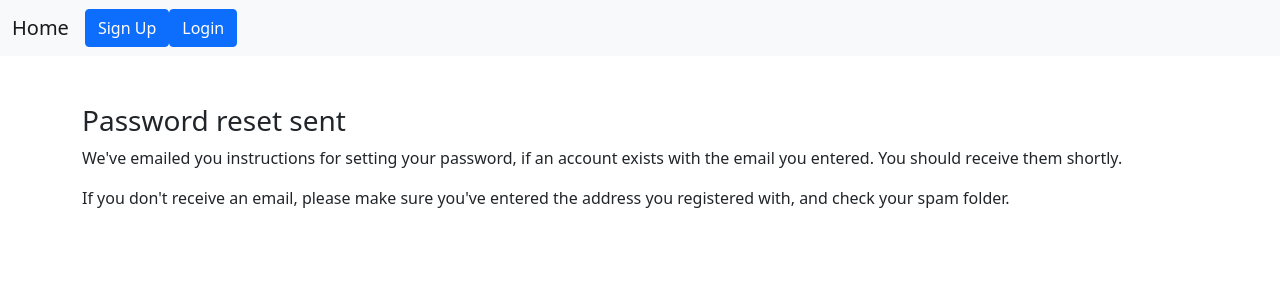
After one commit to ahmadsyidiq/TimeMaster, a Django app: page /password_reset/done/ in a window 1280 px wide. The commit adds this page. Shown: the top 300 px of the page. Run offline with Django 4.2, Linux system fonts and the light colour scheme; some libraries are stand-ins or nearby versions.

Commit message:
Adding reset feature and fixed update-profile freature

```diff
--- a/templates/users/login.html
+++ b/templates/users/login.html
@@ -11,6 +11,7 @@
                   <button type="submit" class="btn btn-primary">Login</button>
               </form>
           </div>
+          <p><a href="{% url 'password-reset' %}">Lost password?</a></p>
       </div>
   </div>
 {% endblock %}
--- /dev/null
+++ b/templates/users/password-reset-done.html
@@ -0,0 +1,19 @@
+{% extends '../component/base.html' %}
+{% load crispy_forms_tags %}
+
+
+{% block content %}
+<div class="container">
+    <div class="row my-5">
+        <div class="col-md-12">
+            <h3>Password reset sent</h3>
+            <p>We've emailed you instructions for setting your password, if an account exists with the email you
+                entered. You should receive them shortly.
+            </p>
+            <p>If you don't receive an email, please make sure you've entered the address you registered with, and check
+                your spam folder.
+            </p>
+        </div>
+    </div>
+</div>
+{% endblock %}
--- a/timemaster/settings.py
+++ b/timemaster/settings.py
@@ -79,6 +79,8 @@
 
 LOGIN_URL ='login'
 
+EMAIL_BACKEND = "django.core.mail.backends.console.EmailBackend"
+
 WSGI_APPLICATION = 'timemaster.wsgi.application'
 
 
--- a/users/urls.py
+++ b/users/urls.py
@@ -7,4 +7,8 @@ urlpatterns = [
     path('login', views.UserLoginView.as_view(), name = 'login'),
     path('logout', views.logout_user, name = 'logout'),
     path('update-profile', views.update_profile, name ='update-profile'),
+    path('reset_password', views.auth_views.PasswordResetView.as_view(template_name = 'users/password-reset.html'), name='password-reset'),
+    path('password_reset/done/', views.auth_views.PasswordResetDoneView.as_view(template_name='users/password-reset-done.html'), name = 'password_reset_done'),
+    path('reset/<uidb64>/<token>', views.auth_views.PasswordResetConfirmView.as_view(template_name='users/password-reset-form.html'), name = 'password_reset_confirm'),
+    path('password_reset_complete/', views.auth_views.PasswordResetCompleteView.as_view(template_name='users/password-reset-complete.html'), name = 'password_reset_complete'),
 ]
--- a/users/views.py
+++ b/users/views.py
@@ -1,6 +1,6 @@
 from django.shortcuts import render, redirect
 from django.contrib.auth.forms import UserCreationForm, AuthenticationForm
-from django.contrib.auth import login, logout
+from django.contrib.auth import login, logout, views as auth_views
 from django.contrib.auth.views import LoginView
 from .models import Profile
 from .forms import ProfileForm
```
Also changed, not shown: templates/users/password-reset-complete.html (added, +18 -0 lines), templates/users/password-reset-form.html (added, +16 -0 lines), templates/users/password-reset.html (added, +18 -0 lines), db.sqlite3.
